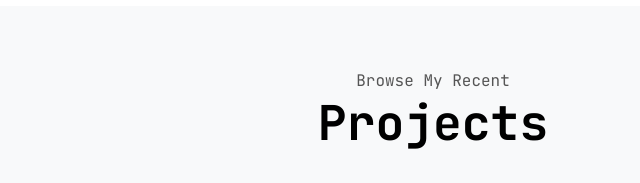
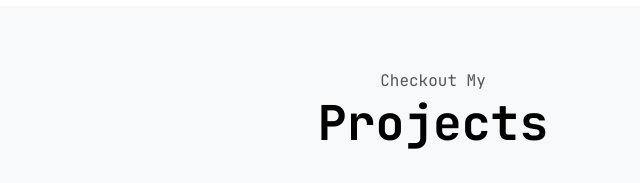
Before and after one commit to krtdotcode/ccs114-portfolio, a plain HTML site: page index.html in a window 1280 px wide. Shown: the part 2426-2609 px from the top of the page, 207-847 px from the left. Drawn offline with Linux system fonts and the light colour scheme.

Commit message:
Update index.html

```diff
--- a/index.html
+++ b/index.html
@@ -142,7 +142,7 @@
         </div>
     </section>
     <section id="projects">
-        <p class="section_text_p1">Browse My Recent</p>
+        <p class="section_text_p1">Checkout My</p>
         <h1 class="title">Projects</h1>
         <div class="skills-details-container">
             <div class="about-containers">
```
